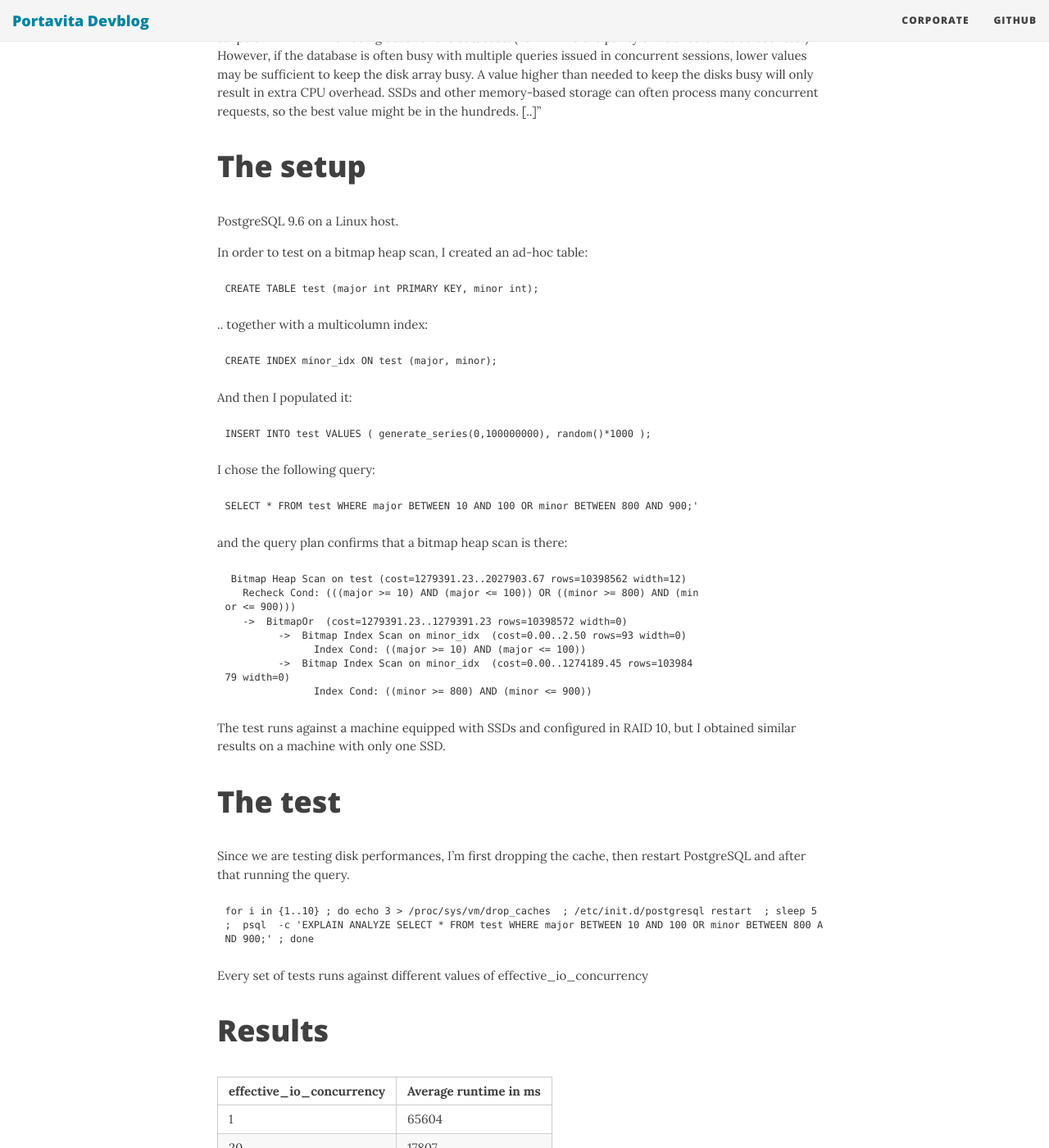
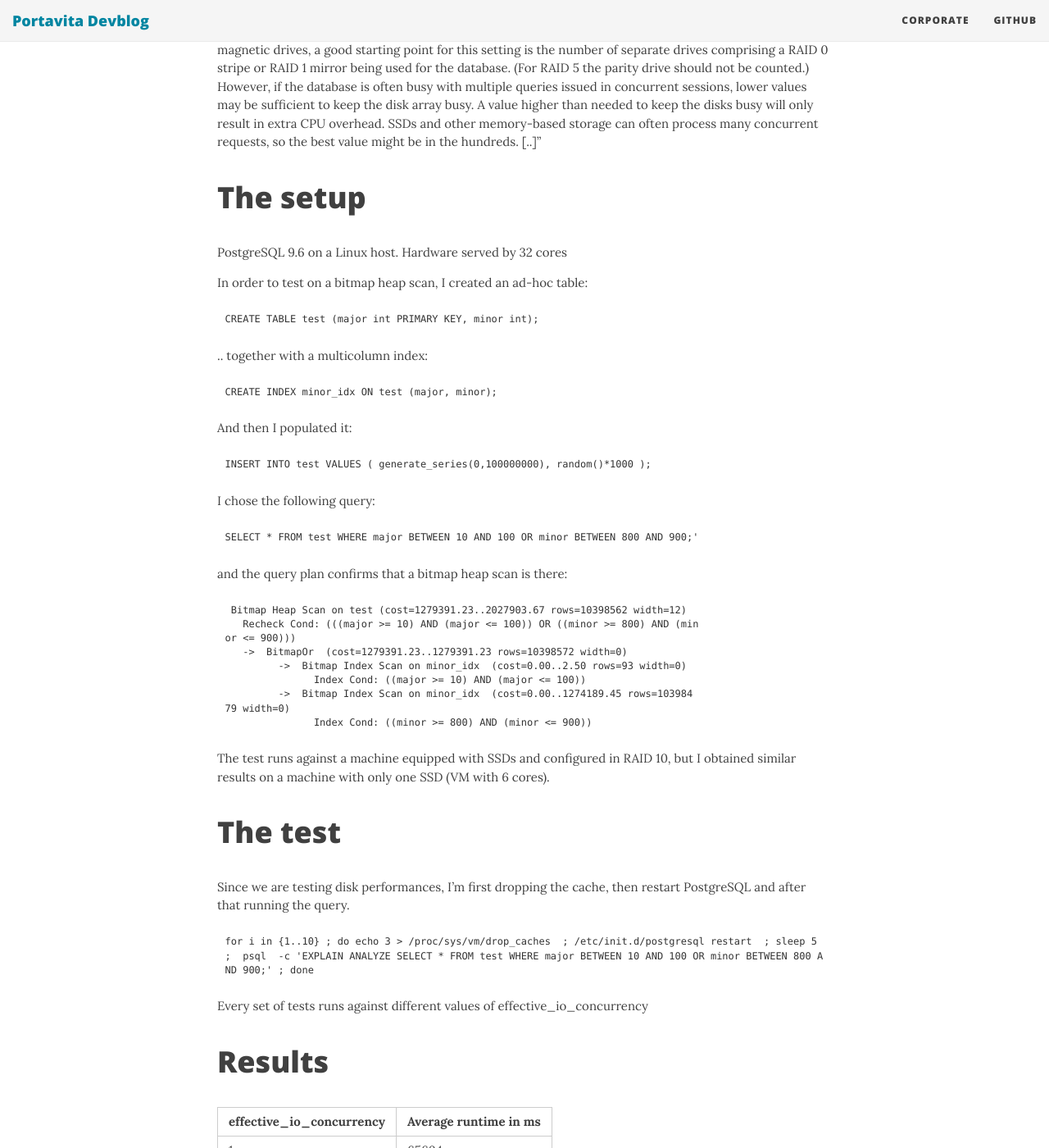
Before and after one commit to Portavita/portavita.github.io, a Jekyll site: the page built from _posts/2019-07-19-PostgreSQL_effective_io_concurrency_benchmarked.markdown, in a window 1280 px wide and 1400 px high, scrolled down 712 px. Shown: the whole window at 82% size. Built offline with Jekyll 4.4.1, drawn with Linux system fonts in a browser that asks for light colours; nearby versions of some CDN libraries; some of the changed text lies outside the part shown.

Commit message:
add cores as spec

````diff
--- a/_posts/2019-07-19-PostgreSQL_effective_io_concurrency_benchmarked.markdown
+++ b/_posts/2019-07-19-PostgreSQL_effective_io_concurrency_benchmarked.markdown
@@ -5,6 +5,8 @@ date:   2019-07-19 13:10:56 +0200
 categories: PostgreSQL Performances Benchmarking
 author: Fabio Pardi
 ---
+
+2019-07-22 update: add specs about CPU (number of cores)
 
 
 # Intro
@@ -28,7 +30,7 @@ SSDs and other memory-based storage can often process many concurrent requests,
 
 # The setup
 
-PostgreSQL 9.6 on a Linux host.
+PostgreSQL 9.6 on a Linux host. Hardware served by 32 cores
 
 In order to test on a bitmap heap scan, I created an ad-hoc table:
 ```
@@ -60,7 +62,7 @@ or <= 900)))
                Index Cond: ((minor >= 800) AND (minor <= 900))
 ```
 
-The test runs against a machine equipped with SSDs and configured in RAID 10, but I obtained similar results on a machine with only one SSD.
+The test runs against a machine equipped with SSDs and configured in RAID 10, but I obtained similar results on a machine with only one SSD (VM with 6 cores).
 
 
 # The test
````
